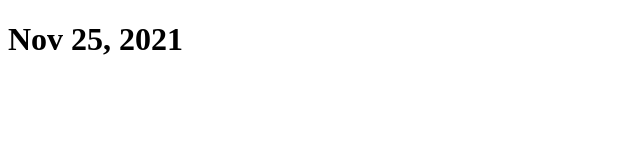
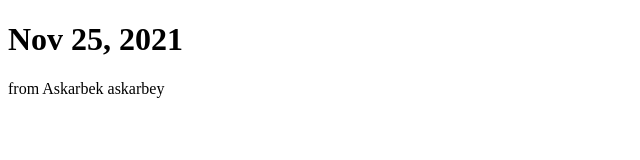
Before and after one commit to JildizR/11252021, a plain HTML site: page index.html in a window 1280 px wide. Shown: the whole page, without its empty margins (0-640 px from the left). Drawn offline with Linux system fonts and the light colour scheme.

Commit message:
Added footer

```diff
--- a/index.html
+++ b/index.html
@@ -9,5 +9,9 @@
 <body>
 
     <h1>Nov 25, 2021</h1>
+
+    <footer>
+        from Askarbek askarbey
+    </footer>
 </body>
 </html>
```
